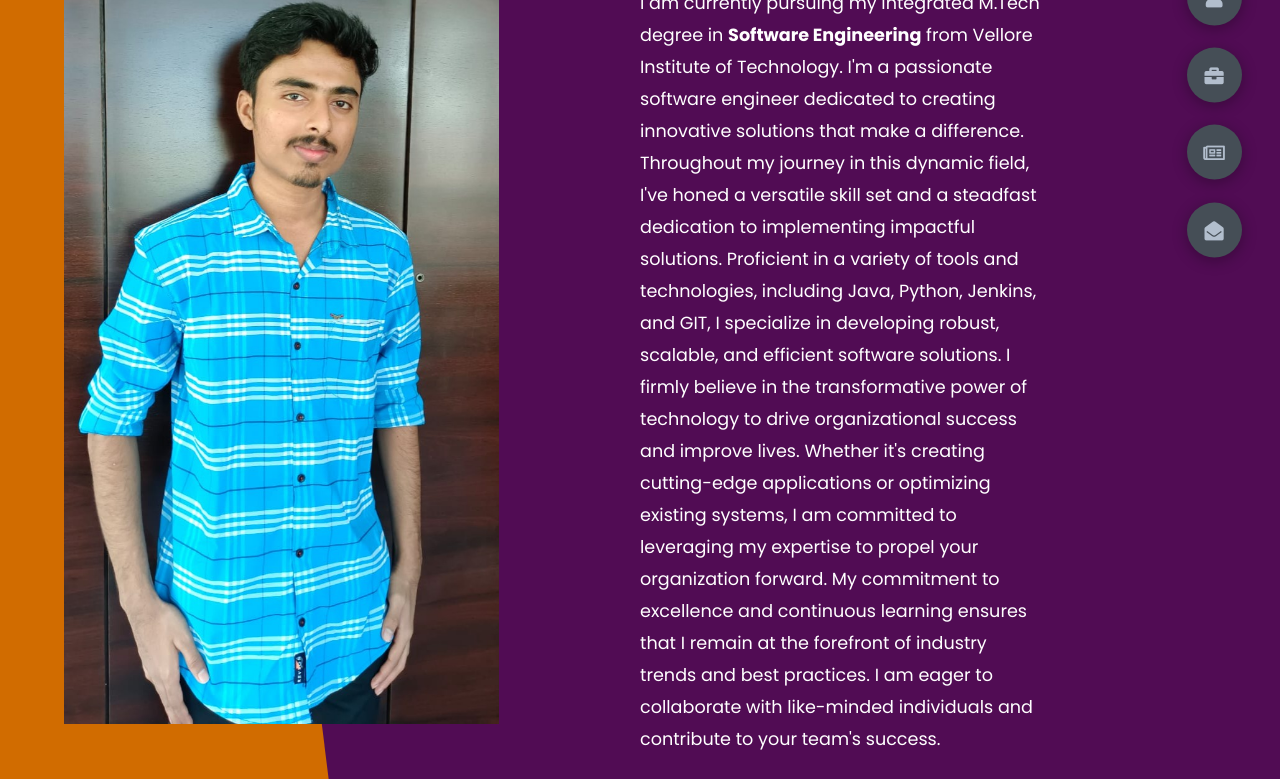
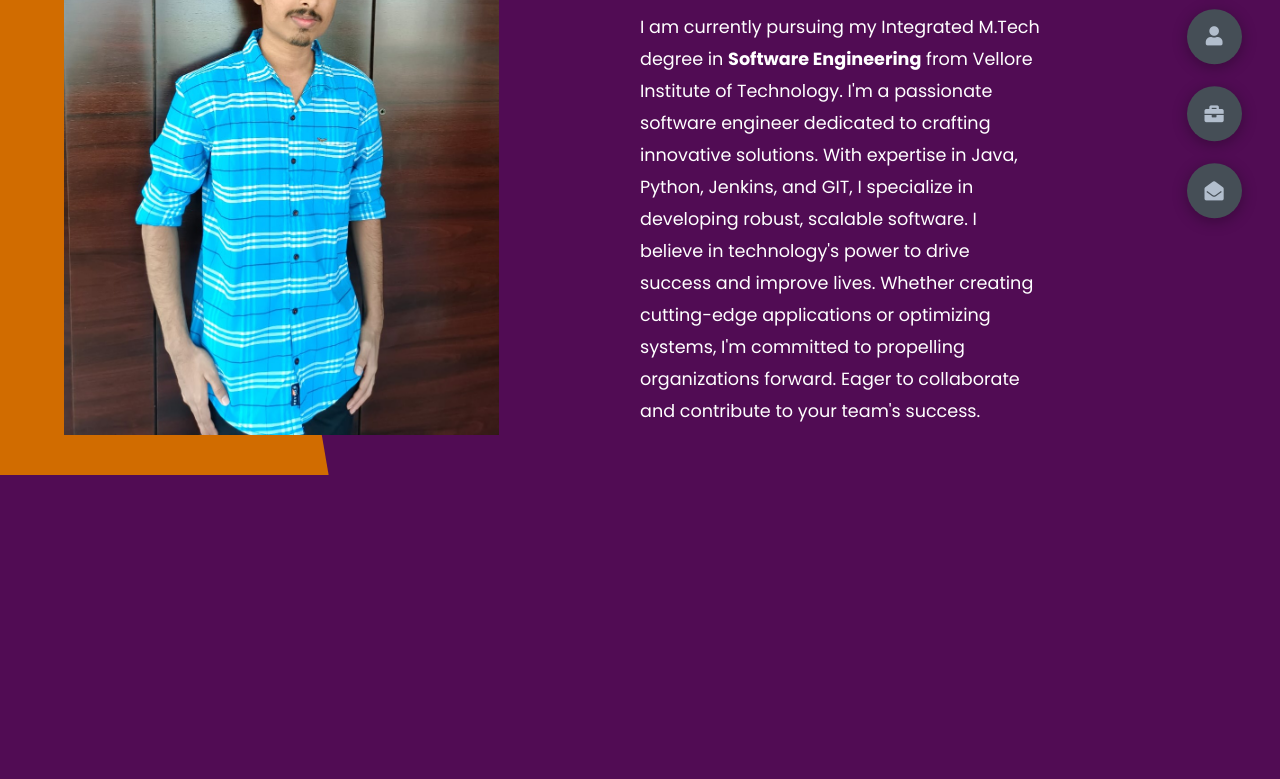
Before and after one commit to Kamesh22/Kamesh22.github.io, a plain HTML site: page index.html in a window 1280 px wide. Shown: the part 325-1104 px from the top of the page. After the commit the page ends 800 px from the top, so only its background shows below. Drawn offline with Linux system fonts and the light colour scheme.

Commit message:
Update index.html

```diff
--- a/index.html
+++ b/index.html
@@ -30,8 +30,7 @@
                     A Software Engineer.
                 </h1>
                 <p>
-                    I am currently pursuing my Integrated M.Tech degree in <b>Software Engineering</b> from Vellore Institute of Technology. I'm a passionate software engineer dedicated to creating innovative solutions that make a difference. Throughout my journey in this dynamic field, I've honed a versatile skill set and a steadfast dedication to implementing impactful solutions. Proficient in a variety of tools and technologies, including Java, Python, Jenkins, and GIT, I specialize in developing robust, scalable, and efficient software solutions. I firmly believe in the transformative power of technology to drive organizational success and improve lives. Whether it's creating cutting-edge applications or optimizing existing systems, I am committed to leveraging my expertise to propel your organization forward. My commitment to excellence and continuous learning ensures that I remain at the forefront of industry trends and best practices.
-			I am eager to collaborate with like-minded individuals and contribute to your team's success.
+                    I am currently pursuing my Integrated M.Tech degree in <b>Software Engineering</b> from Vellore Institute of Technology. I'm a passionate software engineer dedicated to crafting innovative solutions. With expertise in Java, Python, Jenkins, and GIT, I specialize in developing robust, scalable software. I believe in technology's power to drive success and improve lives. Whether creating cutting-edge applications or optimizing systems, I'm committed to propelling organizations forward. Eager to collaborate and contribute to your team's success.
 
                 </p>
             </div>
@@ -385,9 +384,9 @@
         <div class="control" data-id="portfolio">
             <i class="fas fa-briefcase"></i>
         </div>
-        <div class="control" data-id="blogs">
+        <!--div class="control" data-id="blogs">
             <i class="far fa-newspaper"></i>
-        </div>
+    </div !-->
         <div class="control" data-id="contact">
             <i class="fas fa-envelope-open"></i>
         </div>
```
